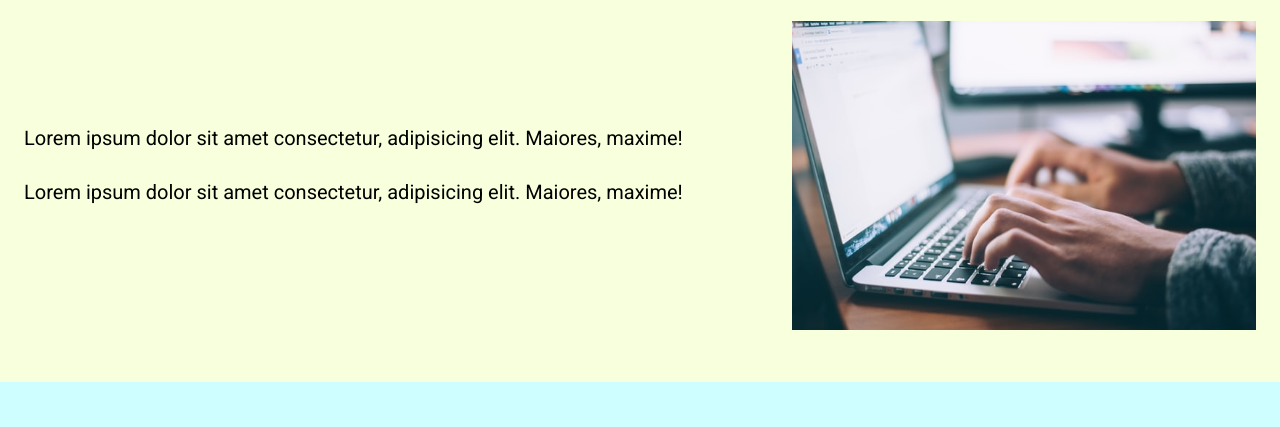
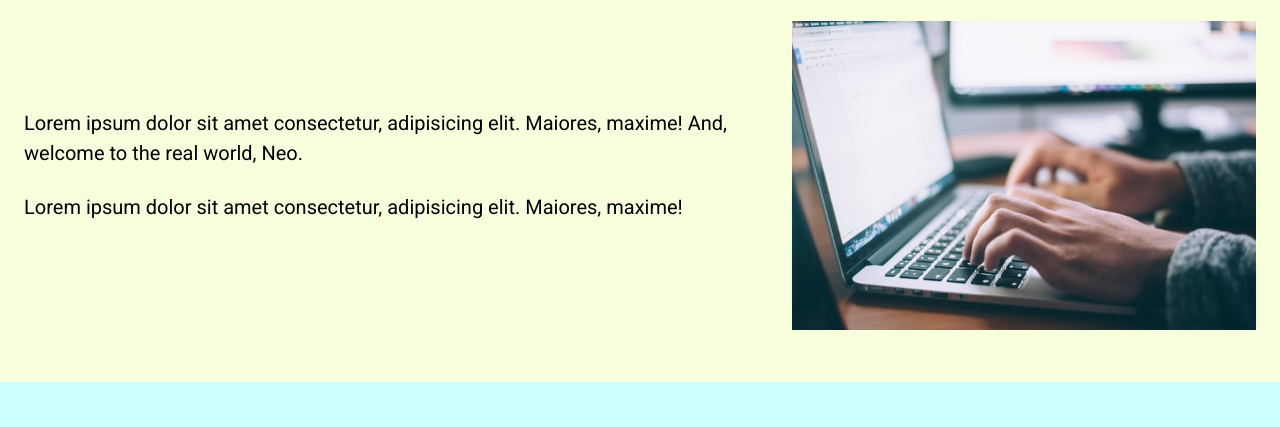
Before and after one commit to WesleyLiaw777/mini-project, a plain HTML site: page index.html in a window 1280 px wide. Shown: the part 1018-1445 px from the top of the page. Drawn offline with Linux system fonts and the light colour scheme.

Commit message:
Added matrix message

```diff
--- a/index.html
+++ b/index.html
@@ -45,6 +45,7 @@
               <p class="section__paras--para">
                 Lorem ipsum dolor sit amet consectetur, adipisicing elit.
                 Maiores, maxime!
+                And, welcome to the real world, Neo.
               </p>
               <p class="section__paras--para">
                 Lorem ipsum dolor sit amet consectetur, adipisicing elit.
```
